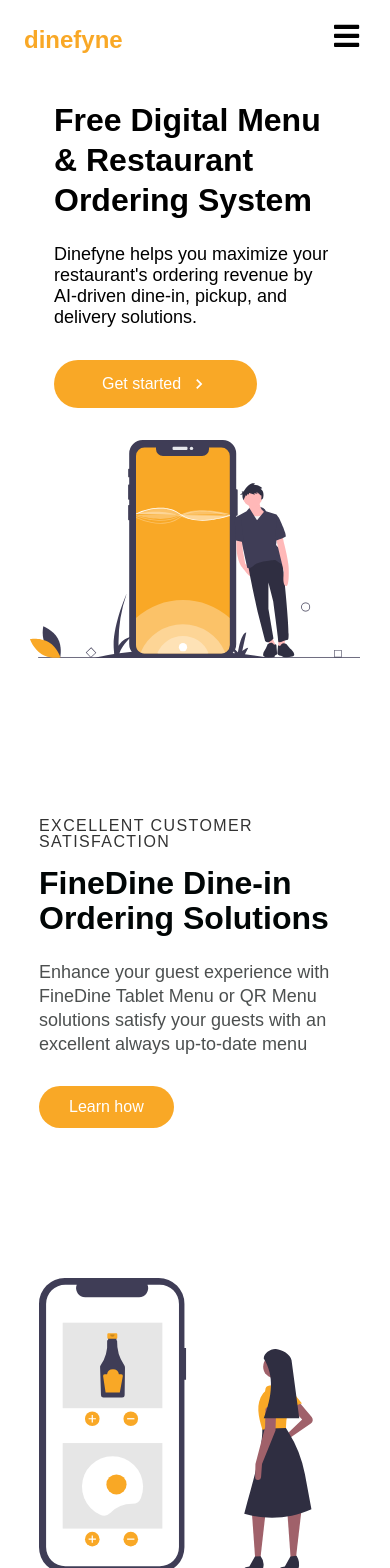
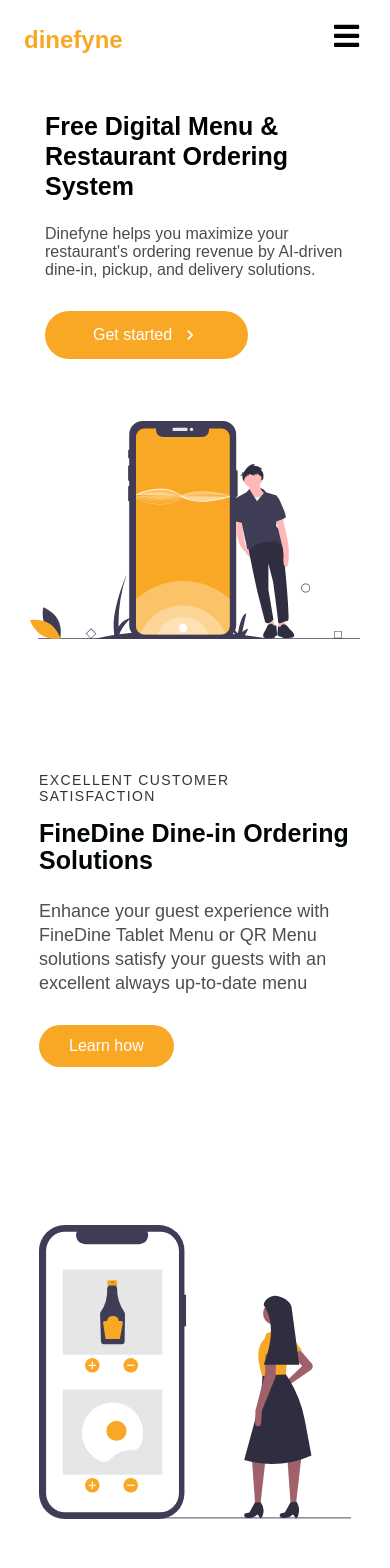
Before and after one commit to saggy2001/Dinefyne, a React (Create React App) app: page / in a window 390 px wide. Shown: the top 1568 px of the page. Built offline with nearby package versions, Linux system fonts and the light colour scheme; a web font is replaced by a local one.

Commit message:
responsive

```diff
--- a/src/components/HeroSection/HeroElements.js
+++ b/src/components/HeroSection/HeroElements.js
@@ -3,9 +3,9 @@
 
 export const HeroContainer = styled.div`
   background: var(--white-color);
+  width: 100%;
   margin-top: 80px;
   display: flex;
-  flex-wrap: wrap;
   justify-content: center;
   align-items: center;
   padding: 0 30px;
@@ -28,6 +28,9 @@
       linear-gradient(180deg, rgba(0, 0, 0, 0.2) 0%, transparent 100%);
     z-index: 2;
   } */
+  @media screen and (max-width: 768px) {
+    flex-wrap: wrap;
+  }
 `;
 
 export const HeroBg = styled.div`
@@ -51,52 +54,65 @@
 
 export const HeroContent = styled.div`
   z-index: 3;
-  max-width: 600px;
+  max-width: 555px;
+  /* width: 50%; */
   /* position: absolute; */
-  padding: 8px 24px;
+  padding: 25px 15px;
   display: flex;
   flex-direction: column;
   align-items: start;
+  @media screen and (max-width: 768px) {
+    /* align-items: center; */
+  }
 `;
 
 export const HeroH1 = styled.h1`
   color: var(--secondary-color);
-  font-size: 50px;
-  line-height: 80px;
+  font-size: 35px;
+  line-height: 50px;
   max-width: 500px;
   /* text-align: center; */
 
   @media screen and (max-width: 768px) {
-    font-size: 40px;
+    font-size: 30px;
+    /* text-align: center; */
   }
 
   @media screen and (max-width: 480px) {
-    font-size: 32px;
-    line-height: 40px;
+    /* text-align: center; */
+    font-size: 25px;
+    line-height: 30px;
   }
 `;
 
 export const HeroP = styled.p`
   margin-top: 24px;
   color: var(--secondary-color);
-  font-size: 24px;
+  font-size: 20px;
+  opacity: 0.7;
   /* text-align: center; */
   max-width: 600px;
 
   @media screen and (max-width: 768px) {
-    font-size: 24px;
+    font-size: 20px;
+    /* text-align: center; */
   }
 
   @media screen and (max-width: 480px) {
-    font-size: 18px;
+    font-size: 16px;
+    /* text-align: center; */
   }
 `;
 
 export const HeroBtnWrapper = styled.div`
   margin-top: 32px;
+  width: 100%;
   display: flex;
   flex-direction: column;
-  align-items: center;
+  align-items: flex-start;
+  @media screen and (max-width: 768px) {
+    /* align-items: center; */
+  }
 `;
 
 export const ImgWrap = styled.div`
@@ -104,6 +120,7 @@
   align-items: center;
   max-width: 555px;
   height: 100%;
+  padding: 25px 0px;
 `;
 
 export const Img = styled.img`
--- a/src/components/InfoSection/InfoElements.js
+++ b/src/components/InfoSection/InfoElements.js
@@ -6,7 +6,7 @@
     lightBg ? "var(--white-color)" : "var(--primary-color)"};
 
   @media screen and (max-width: 768px) {
-    padding: 100px 0;
+    padding: 50px 0;
   }
 `;
 
@@ -48,7 +48,7 @@
 `;
 
 export const TextWrapper = styled.div`
-  max-width: 540px;
+  max-width: 600px;
   padding-top: 0;
   padding-bottom: 60px;
 `;
@@ -62,6 +62,10 @@
   letter-spacing: 1.4px;
   text-transform: uppercase;
   margin-bottom: 16px;
+
+  @media screen and (max-width: 480px) {
+    font-size: 14px;
+  }
 `;
 
 export const Heading = styled.h1`
@@ -71,9 +75,13 @@
   line-height: 1.1;
   font-weight: 600;
   color: ${({ lightText }) => (lightText ? "#f7f8fa" : "#010606")};
+  @media screen and (max-width: 768px) {
+    font-size: 30px;
+    width: 100%;
+  }
 
   @media screen and (max-width: 480px) {
-    font-size: 32px;
+    font-size: 25px;
     width: 100%;
   }
 `;
--- a/src/components/Services/ServiceElement.js
+++ b/src/components/Services/ServiceElement.js
@@ -7,7 +7,8 @@
   flex-direction: column;
   justify-content: center;
   align-items: center;
-  background: #010606;
+  background: var(--primary-color);
+  /* opacity: 0.9; */
 
   @media screen and (max-width: 768px) {
     height: 100%;
@@ -20,7 +21,7 @@
 `;
 
 export const ServicesWrapper = styled.div`
-  max-width: 1000px;
+  max-width: 1100px;
   margin: 0 auto;
   display: grid;
   grid-template-columns: 1fr 1fr 1fr;
@@ -40,6 +41,7 @@
 
 export const ServicesCard = styled.div`
   background: #fff;
+  width: 100%;
   /* width: 30%; */
   height: 100%;
   display: flex;
@@ -67,15 +69,18 @@
 
 export const ServicesH1 = styled.h1`
   font-size: 2.5rem;
+  /* color: var(--secondary-color); */
   color: #fff;
-  margin-bottom: 64px;
+  margin-bottom: 45px;
 
   @media screen and (max-width: 480px) {
     font-size: 2rem;
+    margin-bottom: 15px;
   }
 `;
 
 export const ServicesH2 = styled.h2`
+  text-align: center;
   font-size: 1rem;
   margin-bottom: 10px;
 `;
--- a/src/components/Services/index.js
+++ b/src/components/Services/index.js
@@ -19,7 +19,7 @@
 const Services = () => {
   return (
     <ServicesContainer id="services">
-      <ServicesH1>Our Services</ServicesH1>
+      <ServicesH1>Features</ServicesH1>
       <ServicesWrapper>
         <ServicesCard>
           <ServicesIcon src={Icon1} />
```
